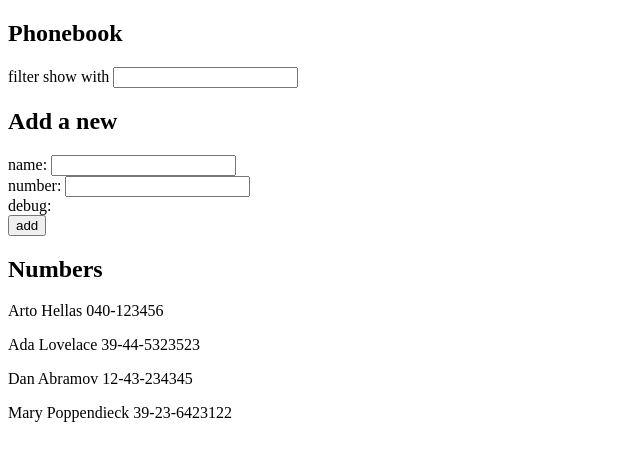
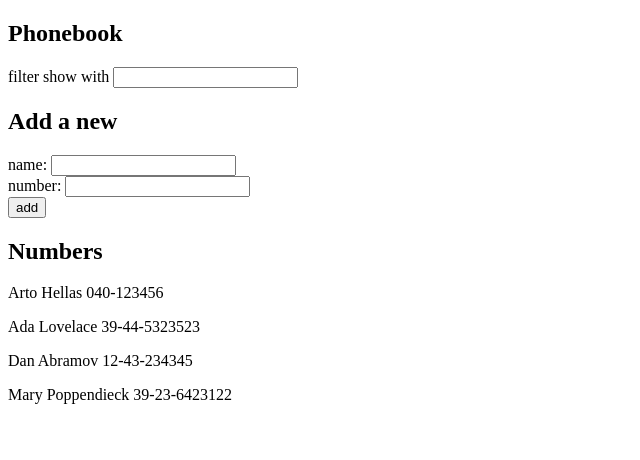
Before and after one commit to htet-29/full_stack_open, a React (Vite) app in the folder part2/phonebook/: page / in a window 1280 px wide. Shown: the top 460 px of the page, without its empty margins (0-640 px from the left). Built offline with nearby package versions, Linux system fonts and the light colour scheme.

Commit message:
Exercise 2.10

```diff
--- a/part2/phonebook/src/App.jsx
+++ b/part2/phonebook/src/App.jsx
@@ -1,4 +1,7 @@
 import { useState } from "react";
+import Filter from "./components/Filter";
+import PersonForm from "./components/PersonForm";
+import Persons from "./components/Persons";
 
 const App = () => {
     const [persons, setPersons] = useState([
@@ -46,26 +49,13 @@ const App = () => {
     return (
         <div>
             <h2>Phonebook</h2>
-            <div>
-                filter show with <input value={filterWord} onChange={handleFilterChange}/>
-            </div>
+            <Filter filterWord={filterWord} handleFilterChange={handleFilterChange}/>
             <h2>Add a new</h2>
-            <form onSubmit={addName}>
-                <div>
-                    name: <input onChange={handleNameChange} value={newName} />
-                </div>
-                <div>
-                    number: <input onChange={handleNumberChange} value={phNumber} />
-                </div>
-                <div>debug: {newName}</div>
-                <div>
-                    <button type="submit">add</button>
-                </div>
-            </form>
+            <PersonForm addName={addName} handleNameChange={handleNameChange} newName={newName}
+                handleNumberChange={handleNumberChange} phNumber={phNumber}
+            />
             <h2>Numbers</h2>
-            {filterPersons.map(person => (
-                <p key={person.id}>{person.name} {person.phone}</p>
-            ))}
+            <Persons filterPersons={filterPersons}/>
         </div>
     );
 };
--- /dev/null
+++ b/part2/phonebook/src/components/Filter.jsx
@@ -0,0 +1,9 @@
+const Filter = ({filterWord, handleFilterChange}) => {
+    return (
+        <div>
+            filter show with <input value={filterWord} onChange={handleFilterChange}/>
+        </div>
+    );
+};
+
+export default Filter
--- /dev/null
+++ b/part2/phonebook/src/components/PersonForm.jsx
@@ -0,0 +1,17 @@
+const PersonForm = (props) => {
+    return (
+        <form onSubmit={props.addName}>
+            <div>
+                name: <input onChange={props.handleNameChange} value={props.newName} />
+            </div>
+            <div>
+                number: <input onChange={props.handleNumberChange} value={props.phNumber} />
+            </div>
+            <div>
+                <button type="submit">add</button>
+            </div>
+        </form>
+    );
+};
+
+export default PersonForm
--- /dev/null
+++ b/part2/phonebook/src/components/Persons.jsx
@@ -0,0 +1,11 @@
+const Persons = ({filterPersons}) => {
+    return (
+        <div>
+            {filterPersons.map(person => (
+                <p key={person.id}>{person.name} {person.phone}</p>
+            ))}
+        </div>
+    );
+};
+
+export default Persons;
```
